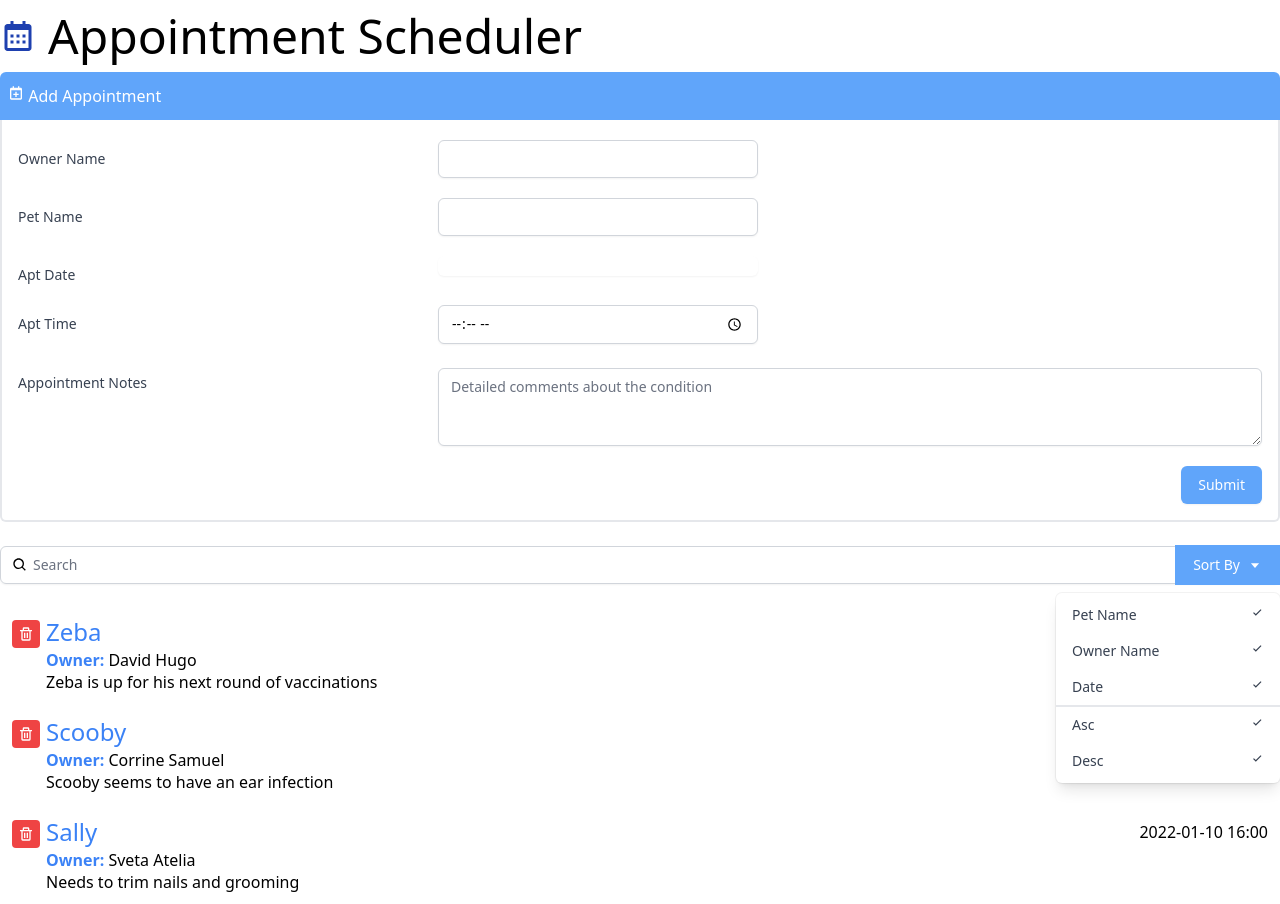
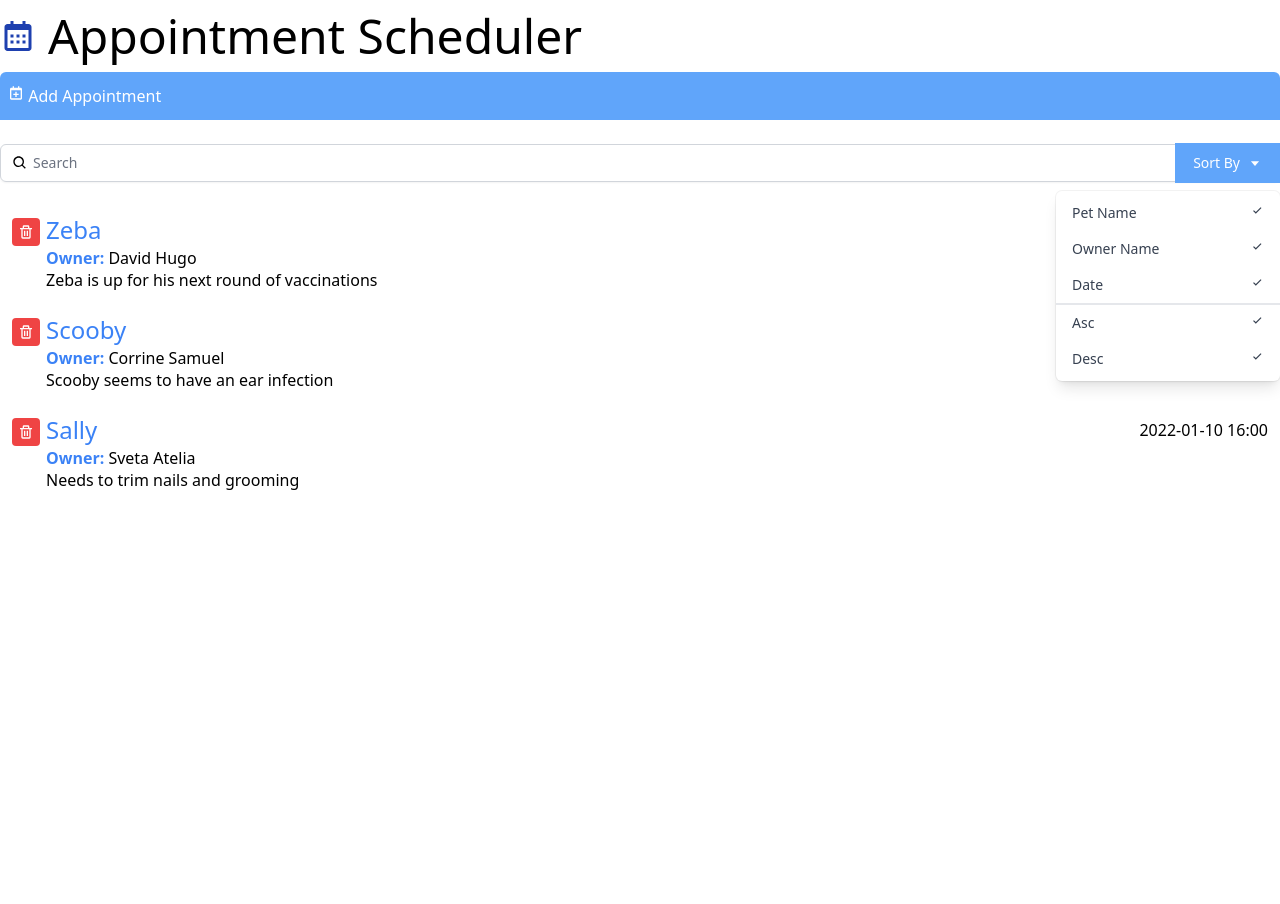
Before and after one commit to vish-opatha/react-appointment-scheduler, a React (Create React App) app: page / in a window 1280 px wide. After the commit the page ends 800 px from the top, so only its background shows below. Built offline with nearby package versions, Linux system fonts and the light colour scheme.

Commit message:
Associate setToggleForm with onClick event of the button

```diff
--- a/src/components/AddAppointment.js
+++ b/src/components/AddAppointment.js
@@ -7,10 +7,12 @@
 
     return (
         <div>
-            <button className="bg-blue-400 text-white px-2 py-3 w-full text-left rounded-t-md mt-3">
+            <button onClick={() => {setToggleForm(!toggleForm)}}
+                className="bg-blue-400 text-white px-2 py-3 w-full text-left rounded-t-md mt-3">
                 <div><BiCalendarPlus className="inline-block align-text-top" />  Add Appointment</div>
             </button>
-
+            {
+            toggleForm &&
             <div className="border-r-2 border-b-2 border-l-2 border-light-blue-500 rounded-b-md pl-4 pr-4 pb-4">
             <div className="sm:grid sm:grid-cols-3 sm:gap-4 sm:items-start  sm:pt-5">
                 <label htmlFor="ownerName" className="block text-sm font-medium text-gray-700 sm:mt-px sm:pt-2">
@@ -70,6 +72,8 @@
                 </div>
             </div>
         </div>
+        }
+
         </div>
     )
 }
```
Lines whose indentation alone changed are shown as unchanged.
